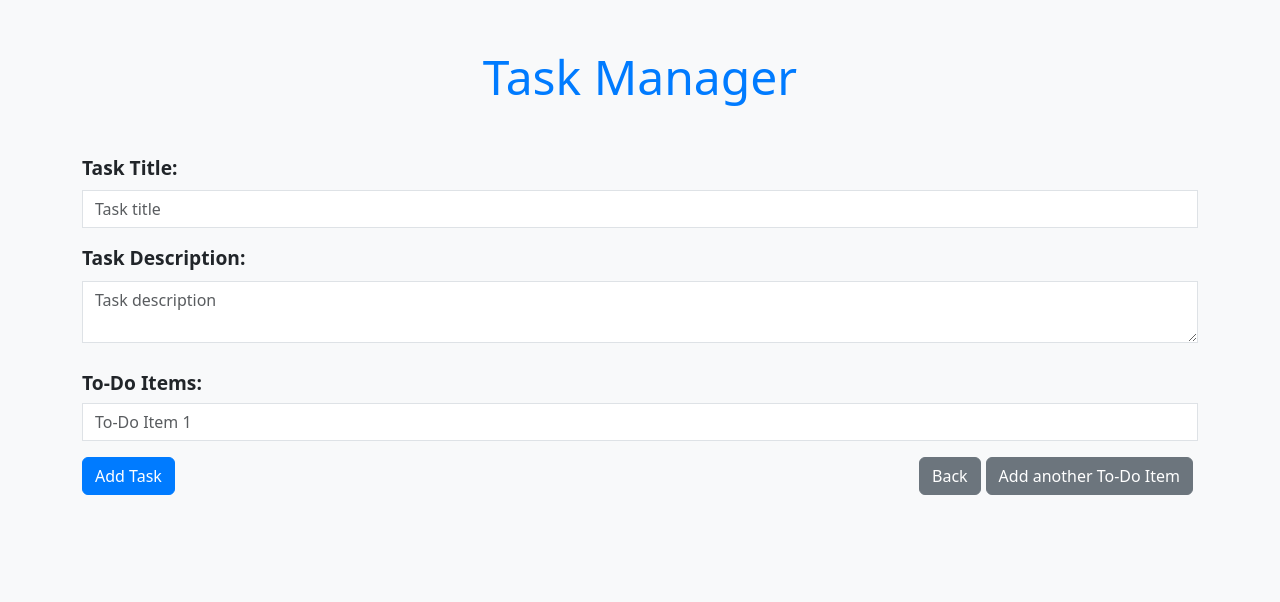
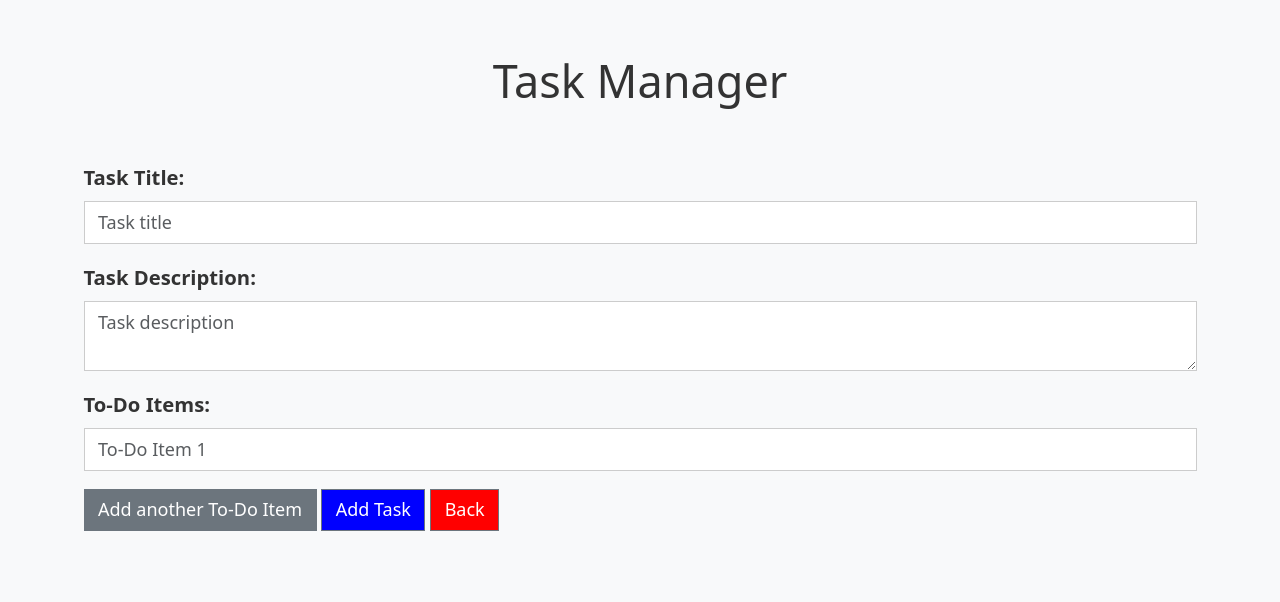
Before and after one commit to DivinusMessor/taskManager, a Flask app: page /add-task in a window 1280 px wide. Shown: the top 602 px of the page. Run offline with Flask 3, Linux system fonts and the light colour scheme.

Commit message:
fixed the add todo bug by refreshng page after the user clicks save and added css

```diff
--- a/static/css/styles.css
+++ b/static/css/styles.css
@@ -1,105 +1,237 @@
-/* Add a background color to the body */
+/* General styles */
+
+/* Set default font size and line height */
+html {
+  font-size: 16px;
+  line-height: 1.5;
+}
+
+/* Set default font color and background color */
 body {
+  color: #333;
   background-color: #f8f9fa;
 }
 
-/* Add a margin to the container */
-.container {
-  margin-top: 30px;
-  margin-bottom: 30px;
+/* Remove default list styles */
+ul,
+ol {
+  list-style: none;
+  margin: 0;
+  padding: 0;
 }
 
-/* Style the Task Manager header */
-h1 {
-  font-size: 3rem;
-  text-align: center;
-  color: #007bff;
+/* Add margin to top and bottom of container */
+.container {
+  margin-top: 2rem;
+  margin-bottom: 2rem;
 }
 
-/* Style the "Add Task" button */
+/* Header styles */
+
+/* Center the heading */
+h1 {
+  text-align: center;
+}
+
+/* Task card styles */
+
+/* Add shadow and border to task cards */
+.card {
+  box-shadow: 0 4px 6px rgba(0, 0, 0, 0.1);
+  border: 1px solid #dee2e6;
+  border-radius: 0.5rem;
+  transition: all 0.3s ease;
+}
+
+/* Hover effect on task cards */
+.card:hover {
+  box-shadow: 0 4px 14px rgba(0, 0, 0, 0.2);
+}
+
+/* Title and date styles */
+.card-title {
+  font-size: 1.5rem;
+  margin-bottom: 1rem;
+}
+
+.card-subtitle {
+  font-size: 0.875rem;
+  color: #6c757d;
+}
+
+/* To-do list styles */
+.todo-list {
+  margin-top: 1rem;
+}
+
+/* To-do item styles */
+.todo-item {
+  display: flex;
+  align-items: center;
+  margin-bottom: 0.5rem;
+}
+
+.todo-checkbox {
+  margin-right: 0.5rem;
+}
+
+.todo-content {
+  flex: 1;
+}
+
+/* Button styles */
+
+/* Set border radius to zero */
+.btn {
+  border-radius: 0;
+}
+
+/* Primary button style */
 .btn-primary {
   background-color: #007bff;
   border-color: #007bff;
 }
 
-/* Style the "Add another To-Do Item" button */
+.btn-primary:hover {
+  background-color: #0069d9;
+  border-color: #0062cc;
+}
+
+/* Danger button style */
+.btn-danger {
+  background-color: #dc3545;
+  border-color: #dc3545;
+}
+
+.btn-danger:hover {
+  background-color: #c82333;
+  border-color: #bd2130;
+}
+
+/* Secondary button style */
 .btn-secondary {
   background-color: #6c757d;
   border-color: #6c757d;
 }
 
-/* Style the "Add Task" form fields */
+.btn-secondary:hover {
+  background-color: #5a6268;
+  border-color: #545b62;
+}
+
+/* Form styles */
+
+/* Set margin bottom for form elements */
+.form-group {
+  margin-bottom: 1rem;
+}
+
+.form-label {
+  font-size: 1.125rem;
+  font-weight: bold;
+  margin-bottom: 0.5rem;
+}
+
 .form-control {
   border-radius: 0;
+  border-color: #ccc;
 }
 
-/* Style the "Add Task" form labels */
-.form-label {
-  font-size: 1.2rem;
-  font-weight: bold;
+.form-control:focus {
+  box-shadow: none;
+  border-color: #007bff;
 }
 
-/* Style the "To-Do Items" labels */
-#todos-container .form-label {
-  margin-top: 10px;
-  margin-bottom: 5px;
+/* Add task form styles */
+
+.add-task-form {
+  max-width: 30rem;
+  margin: 0 auto;
 }
 
-/* Style the "To-Do Items" input fields */
-#todos-container .form-control {
-  margin-bottom: 5px;
+.add-task-form-header {
+  margin-bottom: 1.5rem;
 }
 
-/* Style the "Delete" and "Edit" buttons in the task cards */
-.btn-danger, .btn-secondary {
-  margin-right: 5px;
-  margin-bottom: 5px;
-  float: right;
+.add-task-form-footer {
+  display: flex;
+  justify-content: space-between;
+  align-items: center;
 }
 
-/* Style the "Add Todo" button in the task cards */
-.add-todo-button {
-  position: absolute;
-  bottom: 0;
-  right: 0;
+.add-task-form-footer button {
+  flex: 1;
+  margin-right: 1rem;
 }
 
-/* Style the task cards */
-.card {
-  margin-bottom: 20px;
+.add-task-form-footer button:last-child {
+  margin-right: 0;
 }
 
-/* Style the task card titles */
-.card-title {
-  font-size: 2rem;
+/* Add todo form styles */
+
+.add-todo-form {
+  margin-top: 1rem;
 }
 
-/* Style the task card todo items */
-.list-group-item {
-  position: relative;
-  padding-left: 30px;
-  margin-bottom: 5px;
+.add-todo-form button {
+  margin-top: 0.5rem;
 }
 
-/* Style the task card todo item checkboxes */
-.list-group-item input[type=checkbox] {
-  position: absolute;
-  left: 0;
-  top: 0;
+/* Responsive styles */
+
+/* Stack task cards on small screens */
+@media (max-width: 576px) {
+  .card {
+    margin-bottom: 1rem;
+  }
 }
 
-/* Style the task card todo item remove buttons */
-.remove-todo {
-  position: absolute;
-  right: 0;
-  top: 0;
+/* Make form fields full width on small screens */
+@media (max-width: 576px) {
+  .form-control {
+    width: 100%;
+  }
 }
 
-/* Style the task card todo item content */
-.list-group-item span {
-  display: inline-block;
-  width: calc(100% - 70px);
-  overflow-wrap: break-word;
-  word-wrap: break-word;
-  hyphens: auto;
+/* Increase font size on larger screens */
+@media (min-width: 992px) {
+  html {
+    font-size: 18px;
+  }
 }
+
+/* Increase task card size on larger screens */
+@media (min-width: 992px) {
+  .card {
+    width: 80%;
+    margin: 0 auto;
+    margin-bottom: 2rem;
+  }
+}
+
+/* Center add task button on larger screens */
+@media (min-width: 992px) {
+  .add-task-button {
+    margin: 0 auto;
+  }
+}
+
+/* Center task list on larger screens */
+@media (min-width: 992px) {
+  #task-list {
+    max-width: 80%;
+    margin: 0 auto;
+  }
+}
+
+/* Adjust to-do list item layout on larger screens */
+@media (min-width: 992px) {
+  .todo-item {
+    margin-bottom: 0.75rem;
+  }
+
+  .todo-checkbox {
+    margin-right: 1rem;
+  }
+}
--- a/static/main.js
+++ b/static/main.js
@@ -206,6 +206,7 @@ async function saveTask(task_id) {
     }
 
     console.log("Task saved successfully.");
+    location.reload();
   } catch (error) {
     console.error("There was a problem with the fetch operation:", error);
   }
@@ -263,8 +264,6 @@ async function addTodo(task_id) {
     <input type="checkbox" id="checkbox-${newTodoId}" class="toggle-todo" onchange="toggleTodo(${newTodoId})">
     <span id="todo-content-${newTodoId}" class="todo-content" contenteditable="true">New Todo</span>
     <button class="btn btn-danger btn-sm remove-todo hide-button" onclick="removeTodo(${newTodoId})">Remove</button>
-    <button class="btn btn-secondary btn-sm move-up-todo hide-button" onclick="moveTodoUp(${newTodoId})">Up</button>
-    <button class="btn btn-secondary btn-sm move-down-todo hide-button" onclick="moveTodoDown(${newTodoId})">Down</button>
   `;
 
   todosList.appendChild(newTodoItem);
--- a/templates/add_task.html
+++ b/templates/add_task.html
@@ -61,8 +61,8 @@
         >
           Add another To-Do Item
         </button>
-        <button type="submit" class="btn btn-primary">Add Task</button>
-        <a href="{{ url_for('index') }}" class="btn btn-secondary mb-3">Back</a>
+        <button style="background-color:blue" type="submit" class="btn btn-secondary mb-3">Add Task</button>
+        <a style="background-color:red" href="{{ url_for('index') }}" class="btn btn-secondary mb-3">Back</a>
       </form>
       <div id="task-list" class="mt-5">
         <!-- Tasks will be displayed here -->
```
Also changed, not shown: tasks.db.
